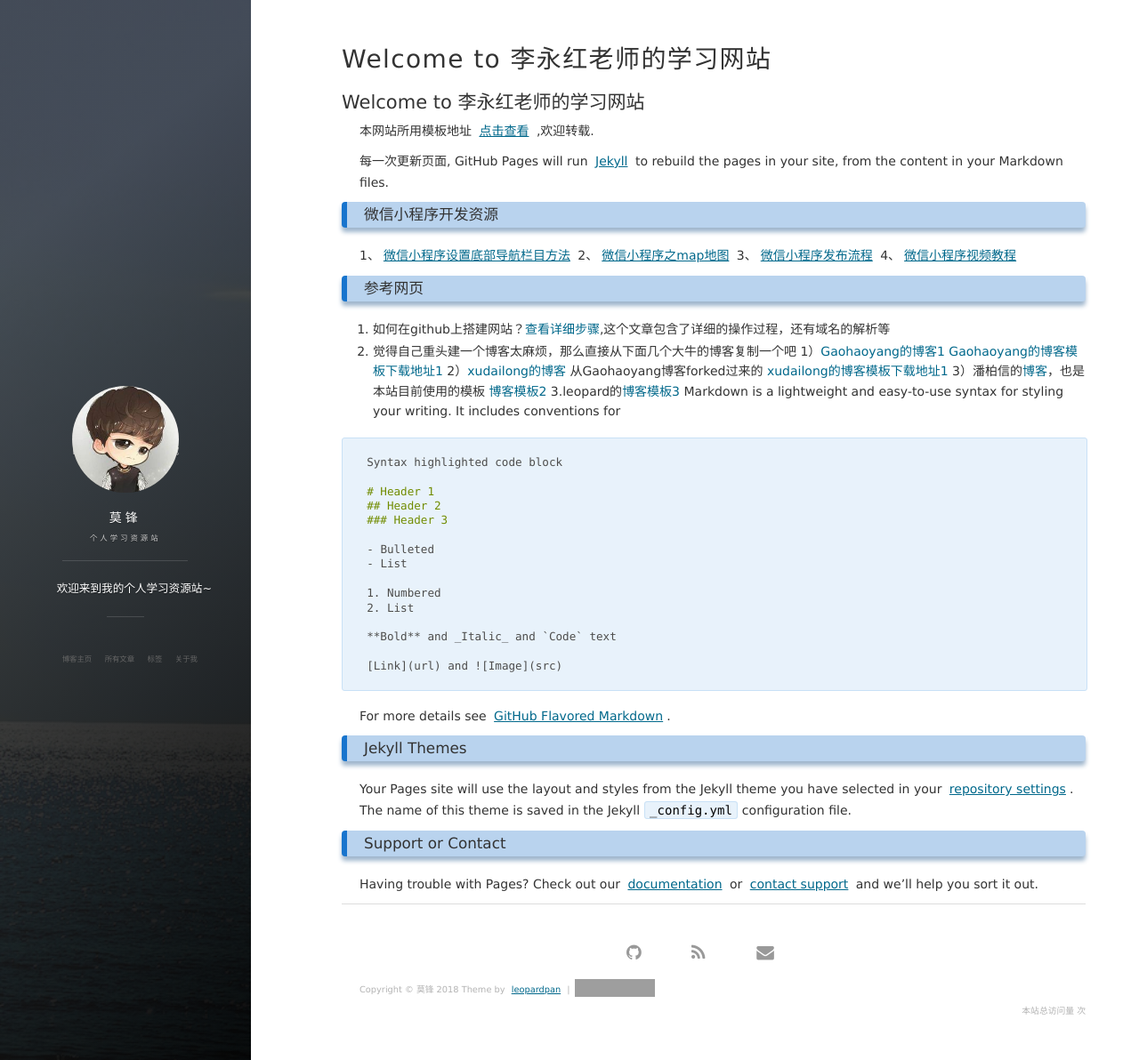
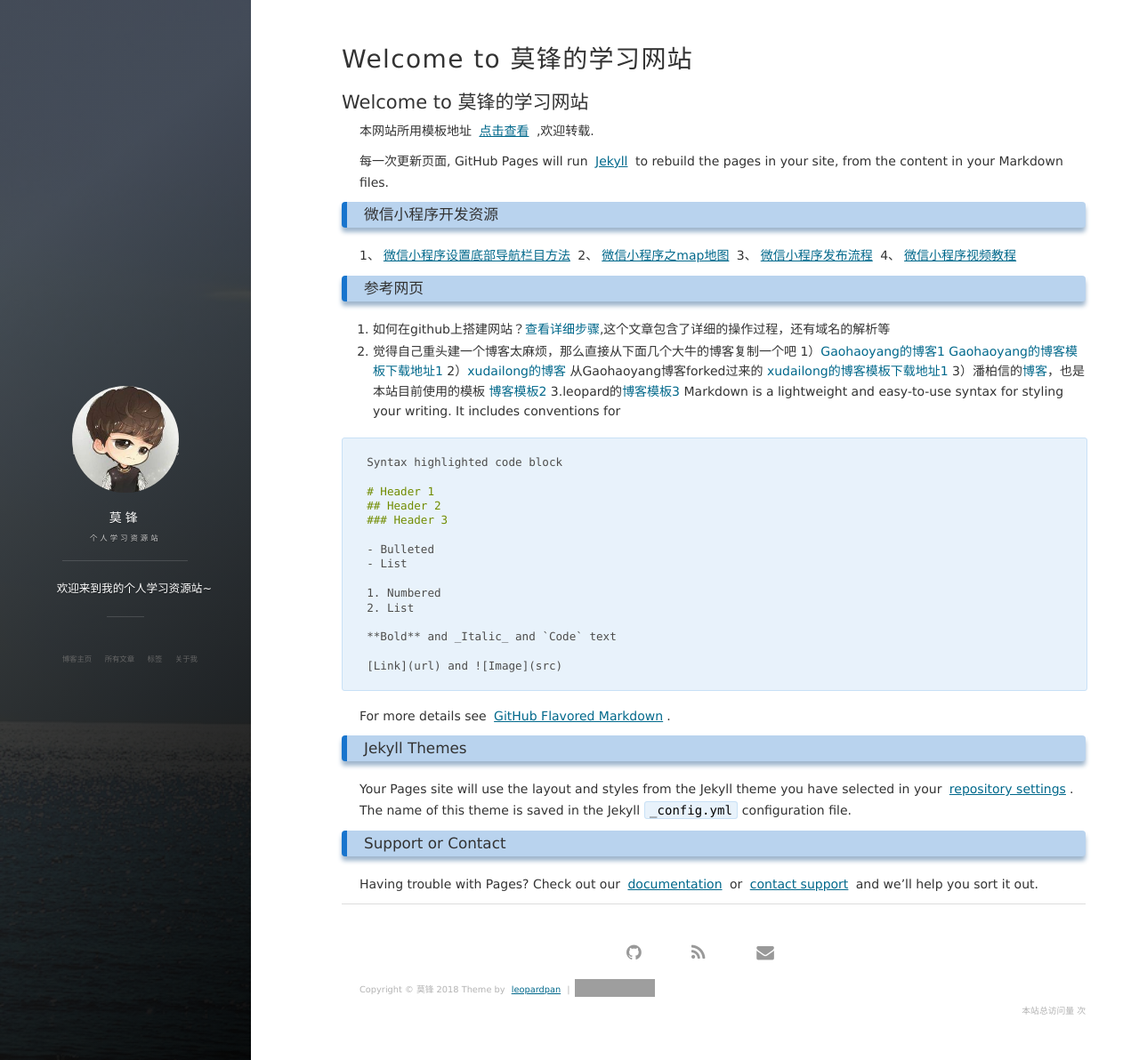
Before and after one commit to 1751864058/1751864058.github.io, a Jekyll site: the page built from index.md, in a window 1280 px wide and 1192 px high. Shown: the whole window at 89% size. Built offline with Jekyll 4.4.1, drawn with Linux system fonts in a browser that asks for light colours; nearby versions of some CDN libraries; our own code applies the rules of GitHub Pages for plain Markdown files; the list of posts is cut into pages by our own code; comment, search, counter and statistics services are not loaded; grey boxes are pictures that could not be loaded.

Commit message:
Update index.md

```diff
--- a/index.md
+++ b/index.md
@@ -1,4 +1,4 @@
-## Welcome to 李永红老师的学习网站
+## Welcome to 莫锋的学习网站
 
 本网站所用模板地址 [点击查看](https://github.com/cuteftp/cuteftp.github.io/){:target="_blank"} ,欢迎转载.
 
```
